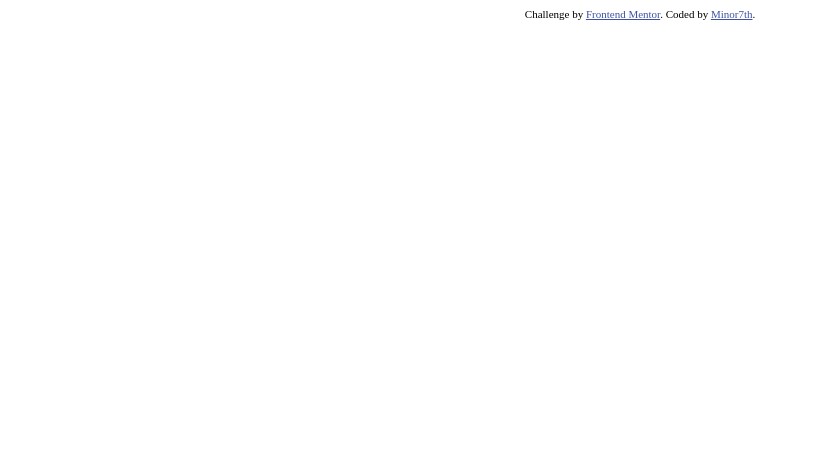
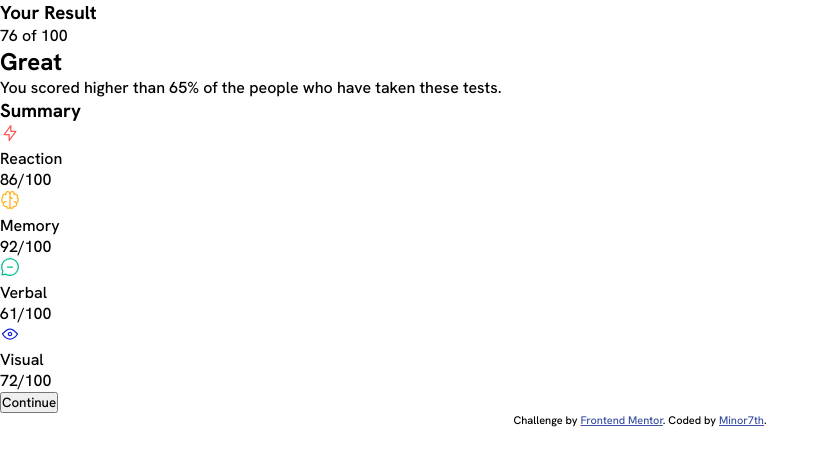
Before and after one commit to khatiwadaaj/results-summary-component-main, a plain HTML site: page index.html in a window 1280 px wide. Shown: the whole page, without its empty margins (0-829 px from the left). Drawn offline with Linux system fonts and the light colour scheme.

Commit message:
HTML Completed

```diff
--- a/index.html
+++ b/index.html
@@ -5,27 +5,47 @@
     <meta name="viewport" content="width=device-width, initial-scale=1.0" />
     <!-- displays site properly based on user's device -->
 
-    <link
-      rel="icon"
-      type="image/png"
-      sizes="32x32"
-      href="./assets/images/favicon-32x32.png"
-    />
-
+    <link rel="stylesheet" href="style.css" />
     <title>Frontend Mentor | Results summary component</title>
-
-    <!-- Feel free to remove these styles or customise in your own stylesheet 👍 -->
-    <style>
-      .attribution {
-        font-size: 11px;
-        text-align: center;
-      }
-      .attribution a {
-        color: hsl(228, 45%, 44%);
-      }
-    </style>
   </head>
   <body>
+    <main class="container">
+      <div class="score-card">
+        <h3>Your Result</h3>
+        <div class="score">
+          <div class="score-circle"><span>76 </span> of 100</div>
+        </div>
+        <h2>Great</h2>
+      </div>
+      <p>
+        You scored higher than 65% of the people who have taken these tests.
+      </p>
+      <div class="summary-card">
+        <h3>Summary</h3>
+        <div class="reaction-card">
+          <img src="./assets/images/icon-reaction.svg" alt="" />
+          <p>Reaction</p>
+          <span class="detailed-score">86/100</span>
+        </div>
+        <div class="memory-card">
+          <img src="./assets/images/icon-memory.svg" alt="" />
+          <p>Memory</p>
+          <span class="detailed-score">92/100</span>
+        </div>
+        <div class="verbal-card">
+          <img src="./assets/images/icon-verbal.svg" alt="" />
+          <p>Verbal</p>
+          <span class="detailed-score">61/100</span>
+        </div>
+        <div class="visual-card">
+          <img src="./assets/images/icon-visual.svg" alt="" />
+          <p>Visual</p>
+          <span class="detailed-score">72/100</span>
+        </div>
+
+        <button class="btn-continue">Continue</button>
+      </div>
+    </main>
     <div class="attribution">
       Challenge by
       <a href="https://www.frontendmentor.io?ref=challenge" target="_blank"
--- /dev/null
+++ b/style.css
@@ -0,0 +1,41 @@
+@import url("https://fonts.googleapis.com/css2?family=Hanken+Grotesk:wght@500;700;800&family=Inter&display=swap");
+
+:root {
+  /* Color */
+  --light-red: hsl(0, 100%, 67%);
+  --orangey-yellow: hsl(39, 100%, 56%);
+  -green-teal: hsl(166, 100%, 37%);
+  --cobalt-blue: hsl(234, 85%, 45%);
+
+  /* Color Neutral */
+
+  --white: hsl(0, 0%, 100%);
+  --pale-blue: hsl(221, 100%, 96%);
+  --light-lavender: hsl(241, 100%, 89%);
+  --dark-gray-blue: hsl(224, 30%, 27%);
+
+  /* Gradients */
+
+  /* Background */
+  --light-slate-blue: hsl(252, 100%, 67%);
+  --light-royal-blue: hsl(241, 81%, 54%);
+
+  /* circle */
+  --violet-blue: hsla(256, 72%, 46%, 1);
+  --persian-blue: hsla(241, 72%, 46%, 0);
+}
+
+* {
+  margin: 0;
+  padding: 0;
+  box-sizing: border-box;
+  font-family: "Hanken Grotesk", sans-serif;
+}
+
+.attribution {
+  font-size: 11px;
+  text-align: center;
+}
+.attribution a {
+  color: hsl(228, 45%, 44%);
+}
```
